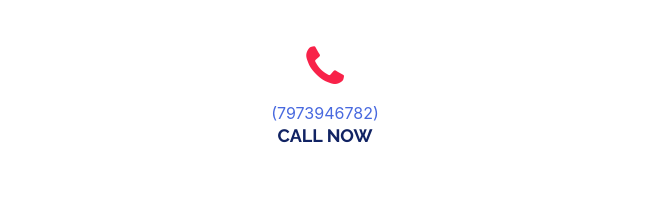
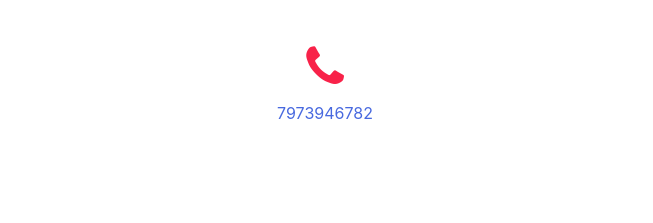
Before and after one commit to owasp-tsc/Tech-niti, a plain HTML site: page index.html in a window 1280 px wide. Shown: the part 4884-5107 px from the top of the page, 315-968 px from the left. Drawn offline with Linux system fonts and the light colour scheme.

Commit message:
contact us changes

```diff
--- a/index.html
+++ b/index.html
@@ -978,9 +978,9 @@
 -->
           <div class="col-md-4">
             <div class="contact-instagram">
-              <a href="tel:+917973946782"><i class="fa fa-phone"></i> <br> (7973946782) </a>
+              <a href="tel:+917973946782"><i class="fa fa-phone"></i> <br> 7973946782 </a>
 
-              <h3>Call Now</h3>
+              <h3></h3>
 
             </div>
           </div>
```
